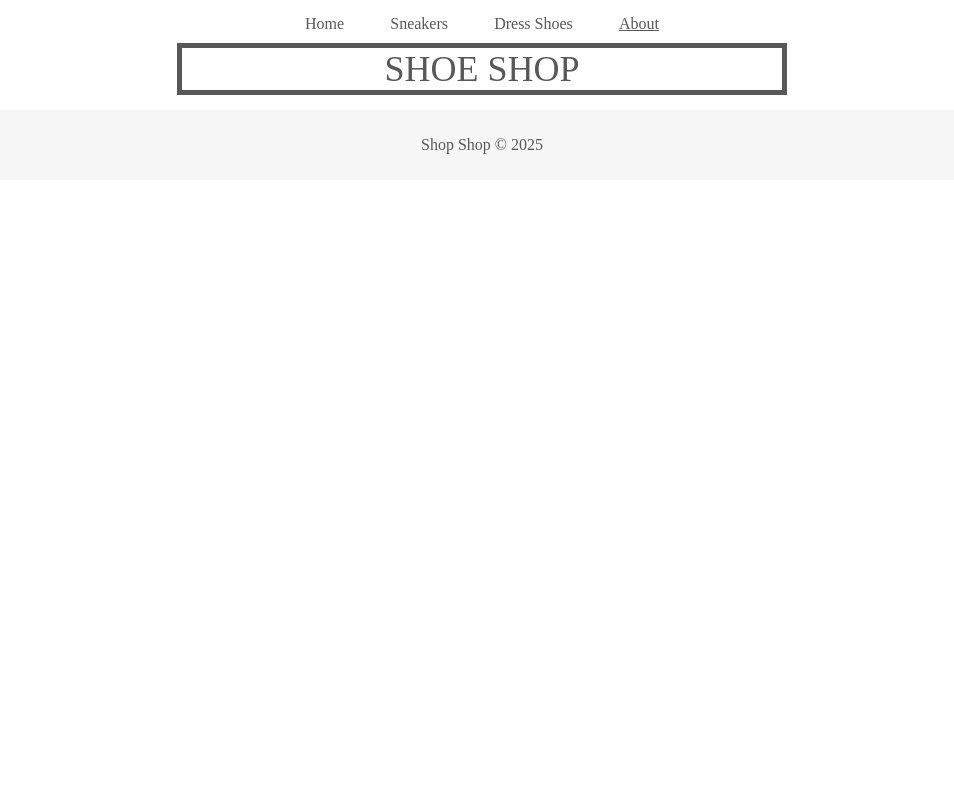
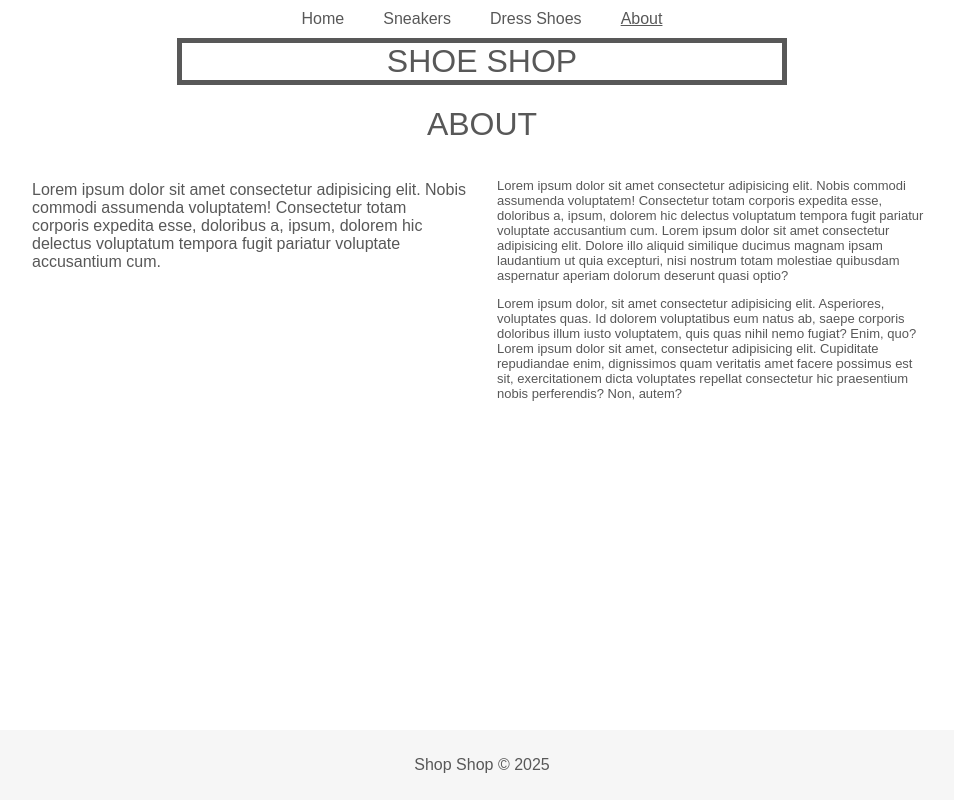
Before and after one commit to CrisRaptor/Des.Interfaces-VSCode_CSS, a plain HTML site: page Ejercicio Grid 3/pages/about.html in a window 1280 px wide. Shown: the whole page, without its empty margins (158-1112 px from the left). Drawn offline with Linux system fonts and the light colour scheme.

Commit message:
NavBar Pages finished

```diff
--- a/Ejercicio Grid 3/pages/about.html
+++ b/Ejercicio Grid 3/pages/about.html
@@ -7,6 +7,8 @@
     <title>About - Ejercicio Grid 3</title>
 </head>
 <body>
+
+    <div id="contenido">
         <div id="nav_bar" class="content">
             <a href="../index.html">Home</a>
             <a href="./sneakers.html">Sneakers</a>
@@ -14,11 +16,30 @@
             <a href="#" class="underline">About</a>
         </div>
         <h1 id="title" class="center caps">SHOE SHOP</h1>
+        <div class="content">
+            <h1 id="about_head" class="center caps">ABOUT</h1>
+            <div id="about_description">
+                <p id="about_text_1">
+                    Lorem ipsum dolor sit amet consectetur adipisicing elit. Nobis commodi assumenda voluptatem! Consectetur totam corporis expedita esse, doloribus a, ipsum, dolorem hic delectus voluptatum tempora fugit pariatur voluptate accusantium cum.
+                </p>
+                <div id="about_text_2">
+                    <p>
+                        Lorem ipsum dolor sit amet consectetur adipisicing elit. Nobis commodi assumenda voluptatem! Consectetur totam corporis expedita esse, doloribus a, ipsum, dolorem hic delectus voluptatum tempora fugit pariatur voluptate accusantium cum.
+                        Lorem ipsum dolor sit amet consectetur adipisicing elit. Dolore illo aliquid similique ducimus magnam ipsam laudantium ut quia excepturi, nisi nostrum totam molestiae quibusdam aspernatur aperiam dolorum deserunt quasi optio?
+                    </p>
+                    <p>
+                        Lorem ipsum dolor, sit amet consectetur adipisicing elit. Asperiores, voluptates quas. Id dolorem voluptatibus eum natus ab, saepe corporis doloribus illum iusto voluptatem, quis quas nihil nemo fugiat? Enim, quo?
+                        Lorem ipsum dolor sit amet, consectetur adipisicing elit. Cupiditate repudiandae enim, dignissimos quam veritatis amet facere possimus est sit, exercitationem dicta voluptates repellat consectetur hic praesentium nobis perferendis? Non, autem?
+                    </p>
+                </div>
+            </div>
+        </div>
+    </div>
 
-    <div id="footer">
+    <footer id="footer">
         <div class="content center">
             <p class="subtitle">Shop Shop © 2025</p>
         </div>
-    </div>
+    </footer>
 </body>
 </html>
--- a/Ejercicio Grid 3/styles/style.css
+++ b/Ejercicio Grid 3/styles/style.css
@@ -3,8 +3,11 @@ body {
     width: 100%;
     font-size: large;
     color: #585858;
+    font: 1em sans-serif;
     margin: 0 auto;
-    padding-top: 15px;
+    min-height: 100vh;
+    display: grid;
+    grid-template-rows: 1fr auto;
 }
 
 img{
@@ -58,6 +61,7 @@ a{
     font-size: medium;
     display: flex;
     justify-content: space-around;
+    margin-top: 10px;
 }
 
 #title {
@@ -65,7 +69,7 @@ a{
     margin: 10px auto;
     border: 5px solid #585858;
     padding: 5 15px;
-    font-weight: normal;
+    font-weight: 100;
 }
 
 #gallery{
@@ -73,6 +77,36 @@ a{
     width: 100%;
     grid-template-columns: repeat(3, 1fr);
     gap: 10px;
+}
+
+#gallery_category{
+    display: grid;
+    grid-template-columns: 1fr;
+    gap: 10px;
+}
+
+#gallery_category.grid-item{
+    width: 70vh;
+    height: auto;
+}
+
+#about_head{
+    font-weight: 100;
+}
+
+#about_description{
+    display: grid;
+    grid-template-columns: repeat(2, 1fr);
+    gap: 30px;
+}
+
+#about_text_1{
+    font-weight: 200;
+}
+
+#about_text_2{
+    font-weight: 100;
+    font-size: small;
 }
 
 #footer{
```
Also changed, not shown: Ejercicio Grid 3/index.html (+8 -7 lines), Ejercicio Grid 3/pages/details_dress_shoes/shoe1.html (+2 -1 lines), Ejercicio Grid 3/pages/details_dress_shoes/shoe2.html (+2 -1 lines), Ejercicio Grid 3/pages/details_sneakers/shoe1.html (+2 -1 lines), Ejercicio Grid 3/pages/details_sneakers/shoe2.html (+2 -1 lines), Ejercicio Grid 3/pages/details_sneakers/shoe3.html (+2 -1 lines), Ejercicio Grid 3/pages/details_sneakers/shoe4.html (+2 -1 lines), Ejercicio Grid 3/pages/dress_shoes.html (+12 -1 lines), Ejercicio Grid 3/pages/sneakers.html (+18 -1 lines). Lines whose indentation alone changed are shown as unchanged.
